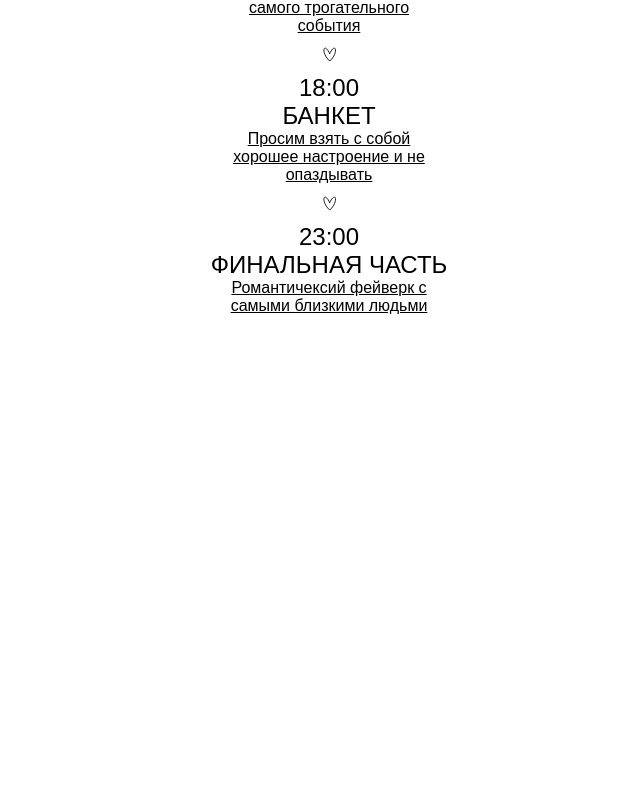
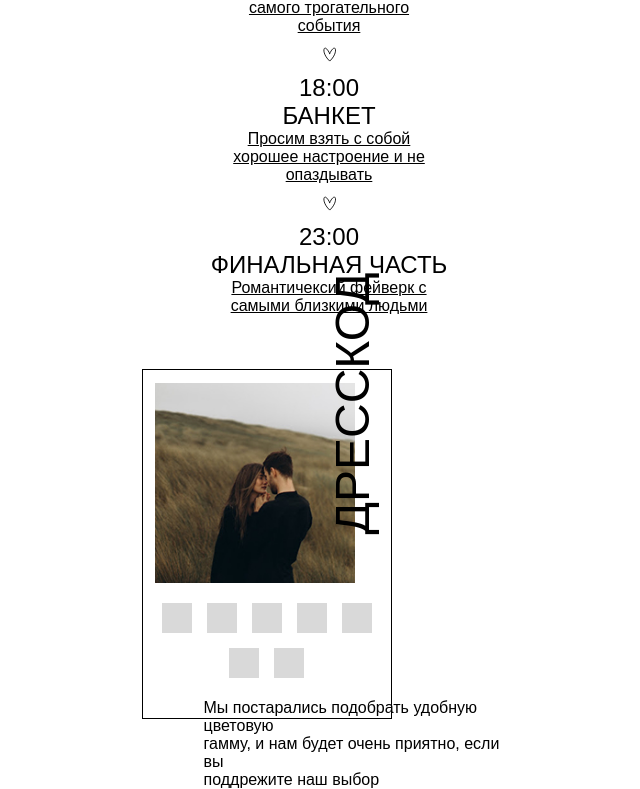
Before and after one commit to lerkooow/WeddingWebsite, a Next.js app: page / in a window 1280 px wide. Shown: the part 1135-1924 px from the top of the page, without its empty margins (311-951 px from the left). Before the commit the page ends 1462 px from the top, so only its background shows below. Built offline with nearby package versions, Linux system fonts and the light colour scheme; a web font is replaced by a local one.

Commit message:
DressCode

```diff
--- /dev/null
+++ b/src/app/components/DressCode/DressCode.module.scss
@@ -0,0 +1,43 @@
+.dressCode {
+  position: relative;
+
+  &__container {
+    max-width: 250px;
+    width: 100%;
+    border: 1px solid #000;
+    padding: 12.5px;
+    position: relative;
+    height: 350px;
+
+    h3 {
+      font-weight: 400;
+      font-size: 48px;
+      transform: rotate(270deg);
+      position: absolute;
+      bottom: 250px;
+      right: -55px;
+      left: 115px;
+    }
+  }
+
+  &__image {
+    object-fit: cover;
+  }
+
+  &__color {
+    width: 30px;
+    height: 30px;
+  }
+
+  &__wrapper {
+    display: flex;
+    gap: 15px;
+    flex-wrap: wrap;
+    justify-content: center;
+    margin-top: 16px;
+  }
+
+  &__description {
+    margin: -20px 0px 0px 62px;
+  }
+}
--- /dev/null
+++ b/src/app/components/DressCode/DressCode.tsx
@@ -0,0 +1,25 @@
+import Image from "next/image";
+
+import { dressCodeColors } from "@/data";
+
+import s from "./DressCode.module.scss";
+
+export const DressCode = () => {
+  return (
+    <div className={s.dressCode}>
+      <div className={s.dressCode__container}>
+        <h3>ДРЕССКОД</h3>
+        <Image src="/dresscode.jpg" alt="Dress Code" width={200} height={200} className={s.dressCode__image} />
+        <div className={s.dressCode__wrapper}>
+          {dressCodeColors.map((item, index) => (
+            <div key={index} style={{ backgroundColor: item.color }} className={s.dressCode__color}></div>
+          ))}
+        </div>
+      </div>
+      <p className={s.dressCode__description}>
+        Мы постарались подобрать удобную цветовую
+        <br /> гамму, и нам будет очень приятно, если вы <br /> поддрежите наш выбор
+      </p>
+    </div>
+  );
+};
--- /dev/null
+++ b/src/app/components/DressCode/index.ts
@@ -0,0 +1 @@
+export { DressCode } from "./DressCode";
--- a/src/app/page.tsx
+++ b/src/app/page.tsx
@@ -1,3 +1,4 @@
+import { DressCode } from "./components/DressCode";
 import { Greetings } from "./components/Greetings";
 import { Location } from "./components/Location";
 import { Schedule } from "./components/Schedule";
@@ -19,6 +20,7 @@ export default function Home() {
         <Location />
         <Separator hearts />
         <Schedule />
+        <DressCode />
       </div>
     </div>
   );
--- a/src/data.ts
+++ b/src/data.ts
@@ -2,6 +2,10 @@ type TSchedule = {
   time: string;
   title: string;
   description: string;
+};
+
+type TDressCodeColor = {
+  color: string;
 };
 
 export const schedule: TSchedule[] = [
@@ -26,3 +30,13 @@ export const schedule: TSchedule[] = [
     description: "Романтичексий фейверк с самыми близкими людьми",
   },
 ];
+
+export const dressCodeColors: TDressCodeColor[] = [
+  { color: "#D9D9D9" },
+  { color: "#D9D9D9" },
+  { color: "#D9D9D9" },
+  { color: "#D9D9D9" },
+  { color: "#D9D9D9" },
+  { color: "#D9D9D9" },
+  { color: "#D9D9D9" },
+];
```
Also changed, not shown: public/dresscode.jpg (added).
